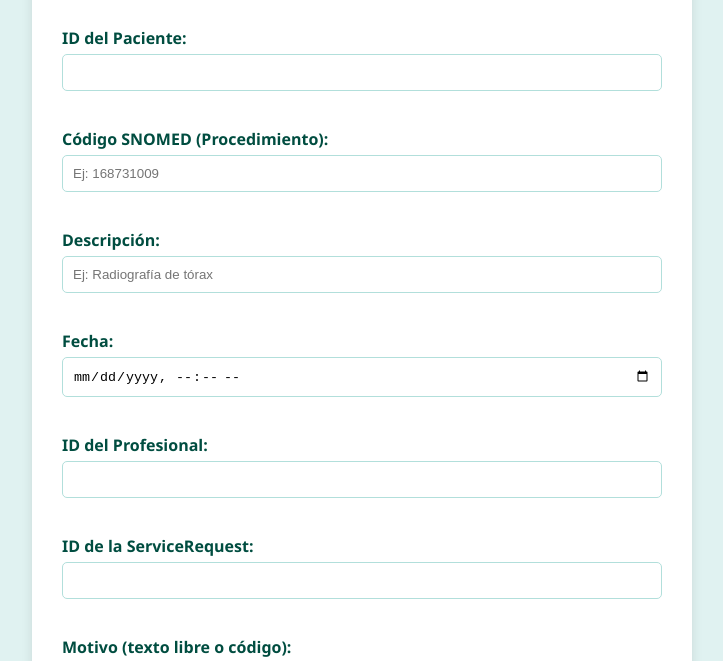
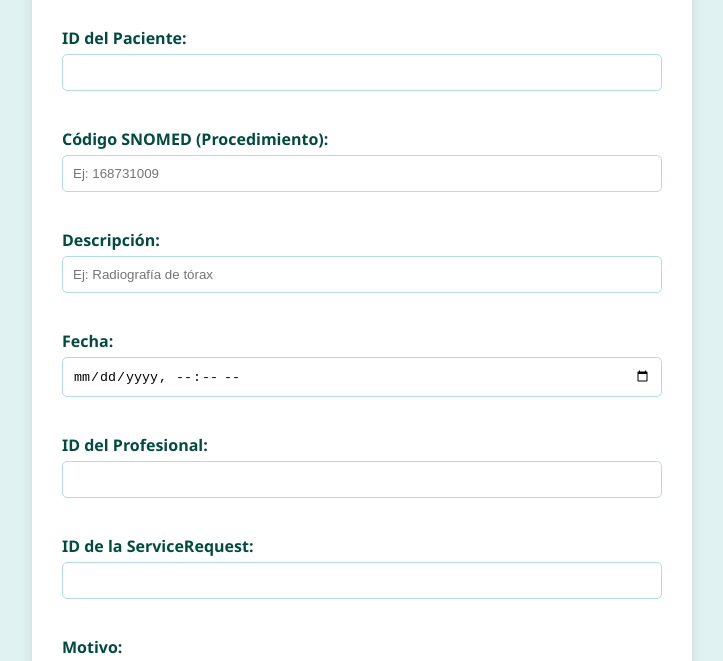
Before and after one commit to michaelv2006/procedures, a plain HTML site: page index.html in a window 1280 px wide. Shown: the part 137-798 px from the top of the page, without its empty margins (278-1001 px from the left). Drawn offline with Linux system fonts and the light colour scheme.

Commit message:
Update index.html

```diff
--- a/index.html
+++ b/index.html
@@ -86,7 +86,7 @@
     <label for="service-request-id">ID de la ServiceRequest:</label>
     <input type="text" id="service-request-id"><br><br>
 
-    <label for="reason">Motivo (texto libre o código):</label>
+    <label for="reason">Motivo:</label>
     <input type="text" id="reason"><br><br>
 
     <label for="notes">Notas:</label>
```
